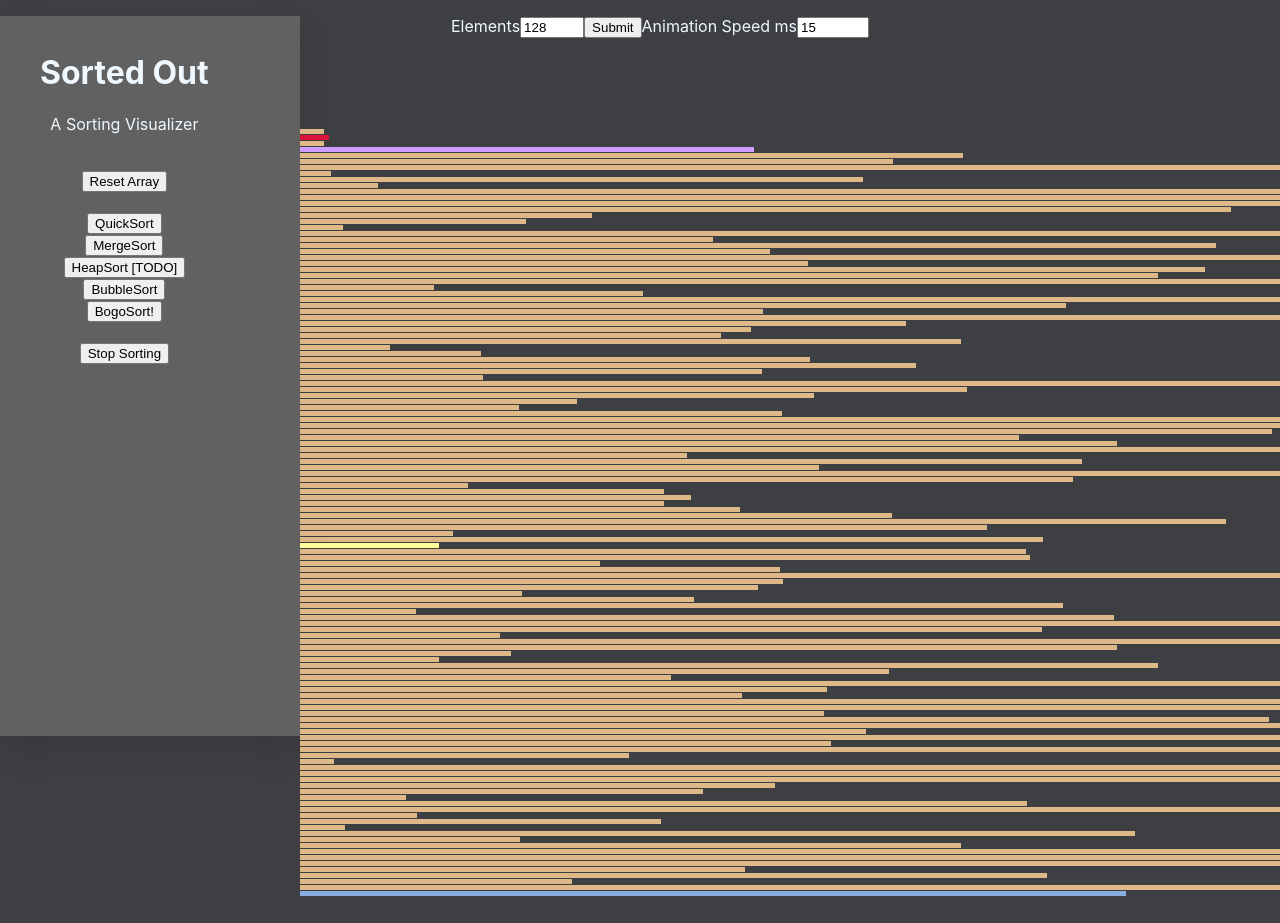
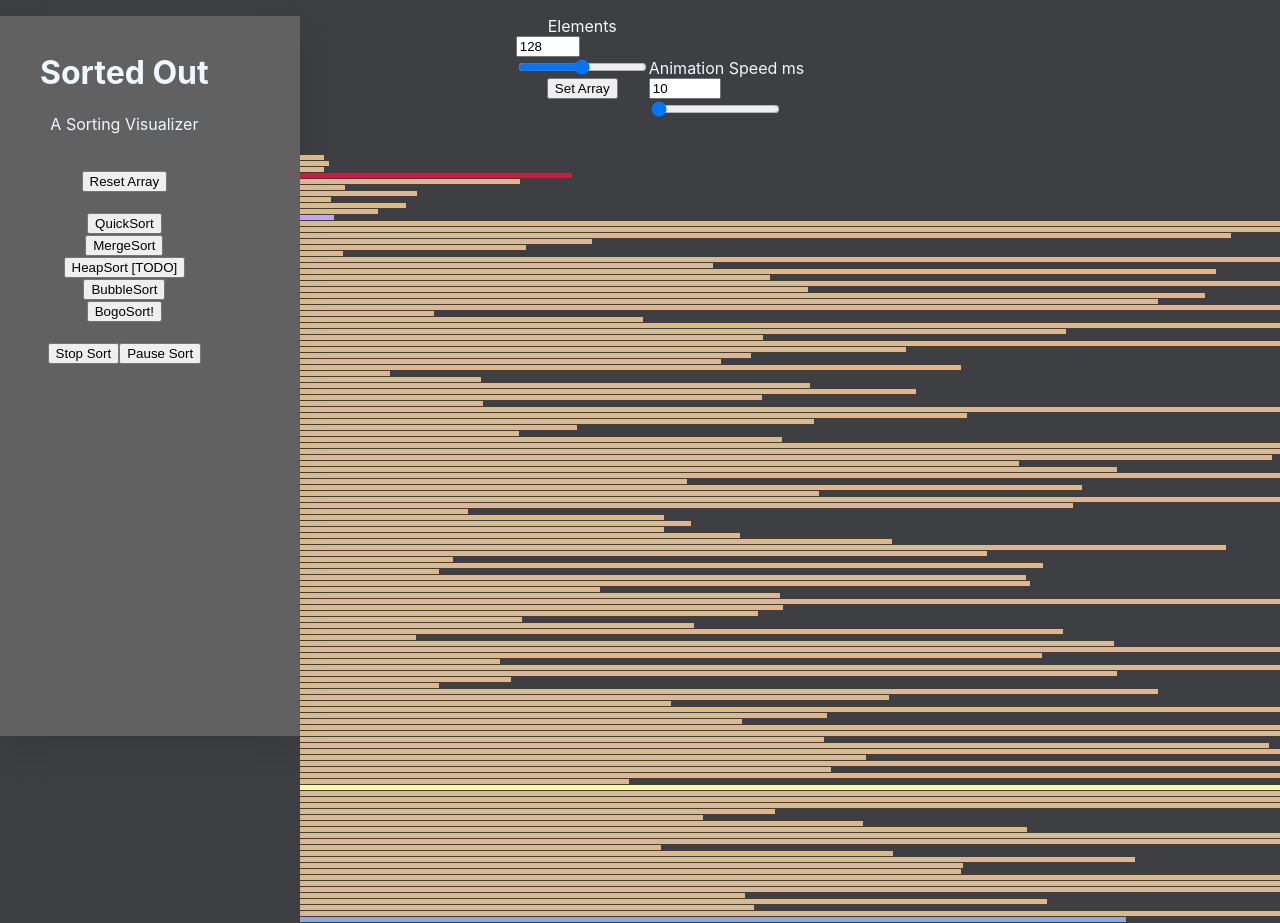
Before and after one commit to marcociav/sorted-out, a React (Create React App) app: page / in a window 1280 px wide. Both pictures are taken after a click on the button "QuickSort". Shown: the top 923 px of the page. Before the commit the page ends 897 px from the top, so only its background shows below. Built offline with nearby package versions, Linux system fonts and the light colour scheme.

Commit message:
Added pause and play button. Must make sorting buttons unclickable during sort

```diff
--- a/src/sorting/SortedOut.css
+++ b/src/sorting/SortedOut.css
@@ -25,7 +25,7 @@
 
 .container .array-container {
     position: absolute;
-    padding-top: 75px;
+    padding-top: 20px;
 }
 
 .container .array-container .array-bar {
@@ -38,3 +38,7 @@
 .topbar-container ul > li {
     display: inline-block
 }
+
+label > input {
+    display: block;
+}
--- a/src/sorting/SortedOut.jsx
+++ b/src/sorting/SortedOut.jsx
@@ -18,14 +18,15 @@ export default class SortedOut extends React.Component {
                 "c4": null
             },
             isSorting: false,
+            isPaused: false,
             arrayLength: 128,
             tmpArrayLength: 128,
             maxArrayLength: 256,
             minArrayLength: 1,
             barWidth: null,
             barFirstPos: null,
-            sortAnimationSpeedMS: 15,
-            minSortAnimationSpeedMS: 15,
+            sortAnimationSpeedMS: 10,
+            minSortAnimationSpeedMS: 10,
             maxSortAnimationSpeedMS: 1000
         };
         this.sidebarWidth = 300;
@@ -36,6 +37,8 @@ export default class SortedOut extends React.Component {
         this.handleArrayLengthChange = this.handleArrayLengthChange.bind(this);
         this.handleArrayLengthSubmit = this.handleArrayLengthSubmit.bind(this);
         this.handleSortAnimationSpeedMSChange = this.handleSortAnimationSpeedMSChange.bind(this);
+        this.pauseSort = this.pauseSort.bind(this);
+        this.playSort = this.playSort.bind(this);
 
     }
 
@@ -59,17 +62,42 @@ export default class SortedOut extends React.Component {
         }
         await this.calculateBarParameters();
         await this.unHighlightAll();
-        this.setState(() => {return {array: array, isSorted: false, isSorting: false}});
+        this.setState(() => {
+            return {
+                array: array, tmpArrayLength: array.length, isSorted: false, isSorting: false, isPaused: false}
+        });
     }
 
     async startSort() {
+        await this.playSort();
         await this.unHighlightAll();
-        this.setState(() => {return {isSorting: true, isSorted: false}});
+        var arrayLength = this.state.arrayLength;
+        this.setState(() => {return {isSorting: true, isSorted: false, tmpArrayLength: arrayLength}});
     }
 
     async stopSort() {
+        await this.playSort();
         await this.unHighlightAll();
         this.setState(() => {return {isSorting: false}});
+    }
+
+    async pauseSort() {
+        this.setState(() => {return {isPaused: true}});
+    }
+
+    async playSort() {
+        this.setState(() => {return {isPaused: false}});
+    }
+
+    async isPaused() {
+        var isPaused = this.state.isPaused;
+        var isSorting = this.state.isSorting;
+        while (isPaused && isSorting) {
+            isPaused = this.state.isPaused;
+            console.log(isPaused);
+            isSorting = this.state.isSorting;
+            await sleep(this.maxSortAnimationSpeedMS * 3);
+        }
     }
 
     async setArray(array) {
@@ -145,6 +173,7 @@ export default class SortedOut extends React.Component {
                     while (array[i] < array[pivot] && this.state.isSorting === true) {
                         i++;
                         await this.highlight("c3", i);
+                        await this.isPaused();
                         await sleep(this.state.sortAnimationSpeedMS);
                     }
 
@@ -152,6 +181,7 @@ export default class SortedOut extends React.Component {
                     while (array[j] > array[pivot] && this.state.isSorting === true) {
                         j--;
                         await this.highlight("c4", j);
+                        await this.isPaused();
                         await sleep(this.state.sortAnimationSpeedMS);
                     }
 
@@ -165,6 +195,7 @@ export default class SortedOut extends React.Component {
                         i++;
                         j--;
                     }
+                    await this.isPaused();
                     await sleep(this.state.sortAnimationSpeedMS);
                 }
 
@@ -179,6 +210,7 @@ export default class SortedOut extends React.Component {
                     stack.push(i);
                     stack.push(right);
                 }
+                await this.isPaused();
                 await sleep(this.state.sortAnimationSpeedMS);
             }
             if (this.state.isSorting === true) {
@@ -228,16 +260,19 @@ export default class SortedOut extends React.Component {
                         R[j] = array[mid + 1 + j];
                         i++;
                         j++;
+                        await this.isPaused();
                         await sleep(this.state.sortAnimationSpeedMS);
                     }
                     while (i < n_l && this.state.isSorting) {
                         L[i] = array[left + i];
                         i++;
+                        await this.isPaused();
                         await sleep(this.state.sortAnimationSpeedMS);
                     }
                     while(j < n_r && this.state.isSorting) {
                         R[j] = array[mid + 1 + j];
                         j++;
+                        await this.isPaused();
                         await sleep(this.state.sortAnimationSpeedMS);
                     }
 
@@ -258,6 +293,7 @@ export default class SortedOut extends React.Component {
                             j++;
                         }
                         await this.setArray(array);
+                        await this.isPaused();
                         await sleep(this.state.sortAnimationSpeedMS);
                         k++;
                     }
@@ -269,6 +305,7 @@ export default class SortedOut extends React.Component {
                         i++;
                         k++;
                         await this.setArray(array);
+                        await this.isPaused();
                         await sleep(this.state.sortAnimationSpeedMS);
                     }
                     while (j < n_r && this.state.isSorting) {
@@ -276,12 +313,15 @@ export default class SortedOut extends React.Component {
                         j++;
                         k++;
                         await this.setArray(array);
+                        await this.isPaused();
                         await sleep(this.state.sortAnimationSpeedMS);
                     }
                     /* end merge */
+                    await this.isPaused();
                     await sleep(this.state.sortAnimationSpeedMS);
                     left += 2 * curr_size
                 }
+                await this.isPaused();
                 await sleep(this.state.sortAnimationSpeedMS);
                 curr_size *= 2;
             }
@@ -320,10 +360,12 @@ export default class SortedOut extends React.Component {
                         await this.setArray(array);
                     }
                     j++;
+                    await this.isPaused();
                     await sleep(this.state.sortAnimationSpeedMS);
                 }
                 i++;
                 await this.highlight("c2", n - i);
+                await this.isPaused();
                 await sleep(this.state.sortAnimationSpeedMS);
             }
             if (this.state.isSorting === true) {
@@ -343,12 +385,14 @@ export default class SortedOut extends React.Component {
             var step = bogoSortStep(this.state.array);
             this.setState(() => {return {array: step.array, isSorted: step.sorted}});
             await this.highlight("c1", step.highlighted);
+            await this.isPaused();
             await sleep(this.state.sortAnimationSpeedMS);
 
             while (this.state.isSorted === false && this.state.isSorting === true) {
                 step = bogoSortStep(step.array);
                 this.setState(() => {return {array: step.array, isSorted: step.sorted}});
                 await this.highlight("c1", step.highlighted);
+                await this.isPaused();
                 await sleep(this.state.sortAnimationSpeedMS);
             }
             this.setState(() => {return {isSorting: false}});
@@ -356,10 +400,19 @@ export default class SortedOut extends React.Component {
     }
 
     render() {
-        let stopSortingButton;
+        let stopSortingButton, pauseSortingButton, playSortingButton;
         if (this.state.isSorting) {
-            stopSortingButton = <button onClick={() => this.stopSort()}>Stop Sorting</button>;
+            stopSortingButton = <button onClick={() => this.stopSort()}>Stop Sort</button>;
         }
+
+        if (this.state.isPaused === false && this.state.isSorting) {
+            pauseSortingButton = <button onClick={() => this.pauseSort()}>Pause Sort</button>
+        }
+
+        if (this.state.isPaused && this.state.isSorting) {
+            playSortingButton = <button onClick={() => this.playSort()}>Play Sort</button>
+        }
+        // TODO: deactivate *all* Sort Buttons once *one* has been *clicked*
         return (
             <div className="container">
 
@@ -386,6 +439,8 @@ export default class SortedOut extends React.Component {
                         <br></br>
                         <br></br>
                         {stopSortingButton}
+                        {pauseSortingButton}
+                        {playSortingButton}
                     </ul>
                 </div>
 
@@ -402,8 +457,15 @@ export default class SortedOut extends React.Component {
                                         value={this.state.tmpArrayLength}
                                         onChange={this.handleArrayLengthChange}
                                     />
+                                    <input
+                                        type="range"
+                                        min={this.state.minArrayLength}
+                                        max={this.state.maxArrayLength}
+                                        value={this.state.tmpArrayLength}
+                                        onChange={this.handleArrayLengthChange}
+                                    />
                                 </label>
-                                <input type="submit" value="Submit" />
+                                <input type="submit" value="Set Array" />
                             </form>
                         </li>
                         <li>
@@ -411,6 +473,13 @@ export default class SortedOut extends React.Component {
                                 Animation Speed ms
                                 <input
                                     type="number"
+                                    min={this.state.minSortAnimationSpeedMS}
+                                    max={this.state.maxSortAnimationSpeedMS}
+                                    value={this.state.sortAnimationSpeedMS}
+                                    onChange={this.handleSortAnimationSpeedMSChange}
+                                />
+                                <input
+                                    type="range"
                                     min={this.state.minSortAnimationSpeedMS}
                                     max={this.state.maxSortAnimationSpeedMS}
                                     value={this.state.sortAnimationSpeedMS}
```
Also changed, not shown: 1 other file (tests, documents, lock files or other folders).
